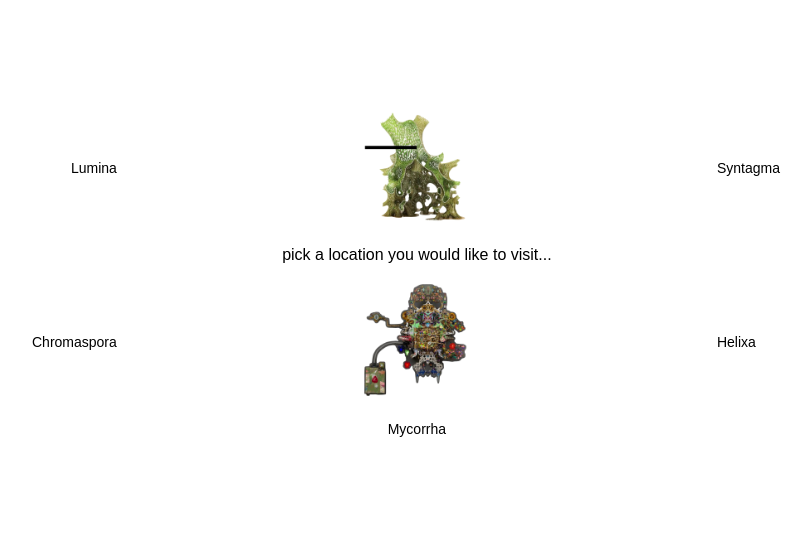
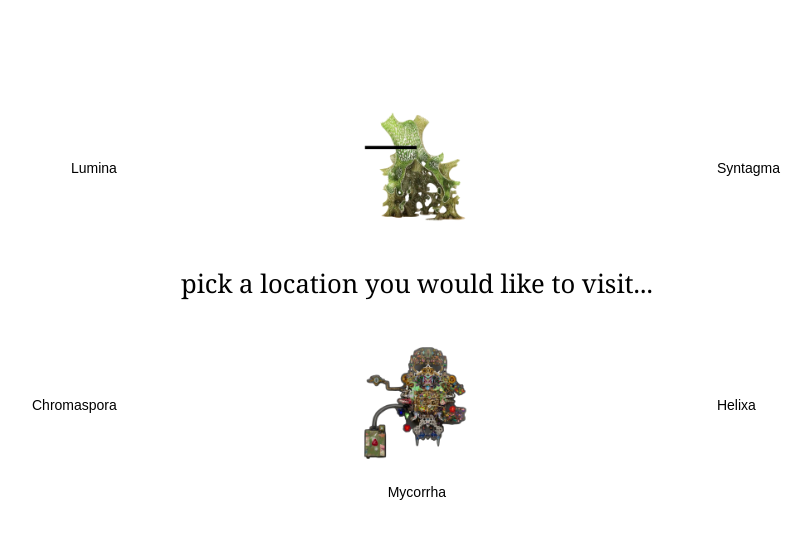
Before and after one commit to isaxt/emerging-futures, a plain HTML site: page speculative_texts_webpage/speculative.html in a window 1280 px wide. Shown: the whole page, without its empty margins (234-1045 px from the left). Drawn offline with Linux system fonts and the light colour scheme.

Commit message:
middle text

```diff
--- a/speculative_texts_webpage/speculative.css
+++ b/speculative_texts_webpage/speculative.css
@@ -44,3 +44,11 @@ img {
     max-width: 20%;
     height: auto;
 }
+
+.location-prompt {
+    font-size: 1.6rem;
+    font-weight: 500;
+    text-align: center;
+    margin-top: 20px;
+    font-family: Georgia, serif; /*  more Calvino-esque */
+}
--- a/speculative_texts_webpage/speculative.html
+++ b/speculative_texts_webpage/speculative.html
@@ -42,9 +42,9 @@
                 <td></td>
 
                 <td class="center">
-
-                    pick a location you would like to visit...
-
+                    <p class="location-prompt">
+                        pick a location you would like to visit...
+                    </p>
                 </td>
 
                 <td></td>
```
